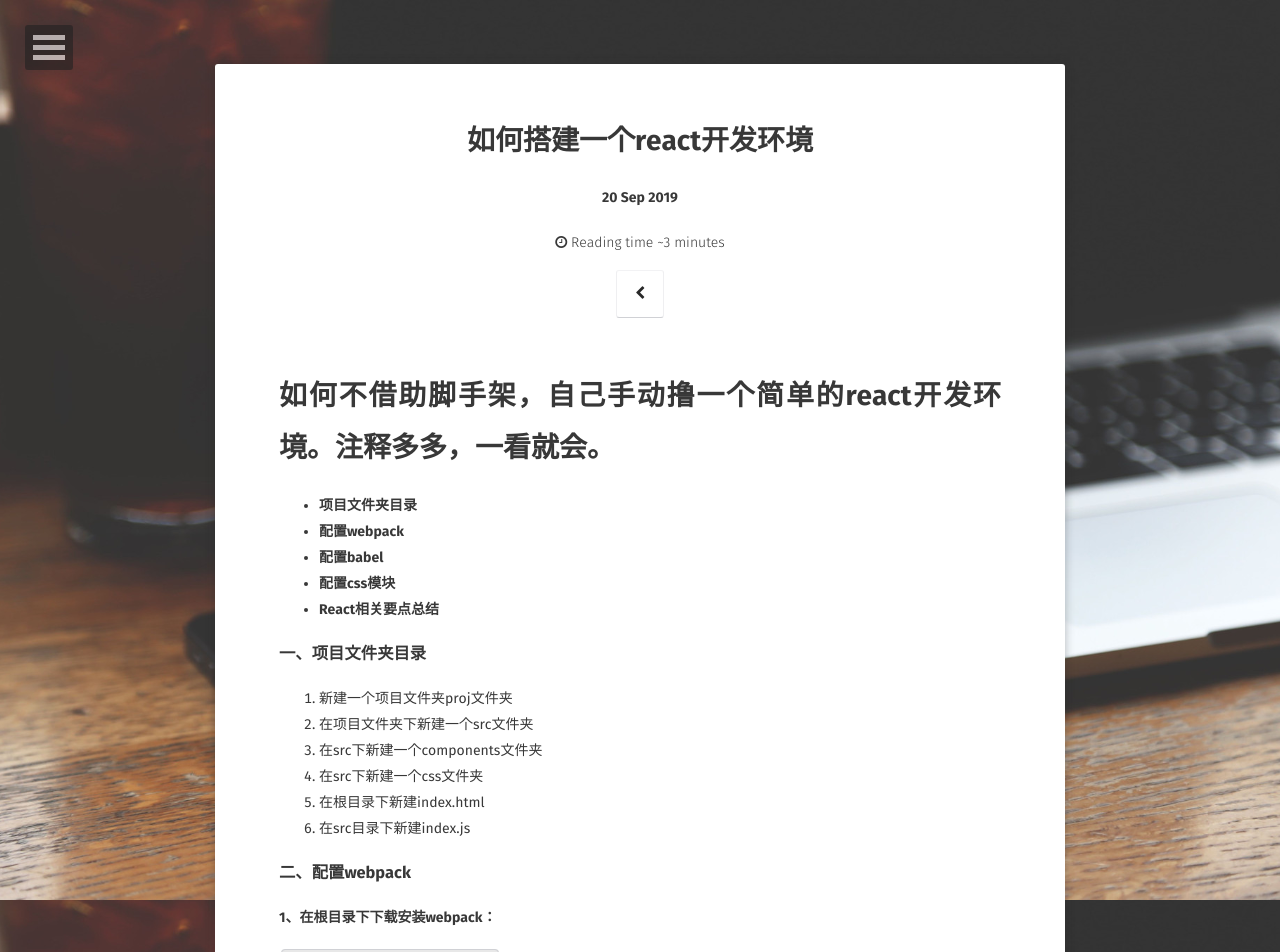
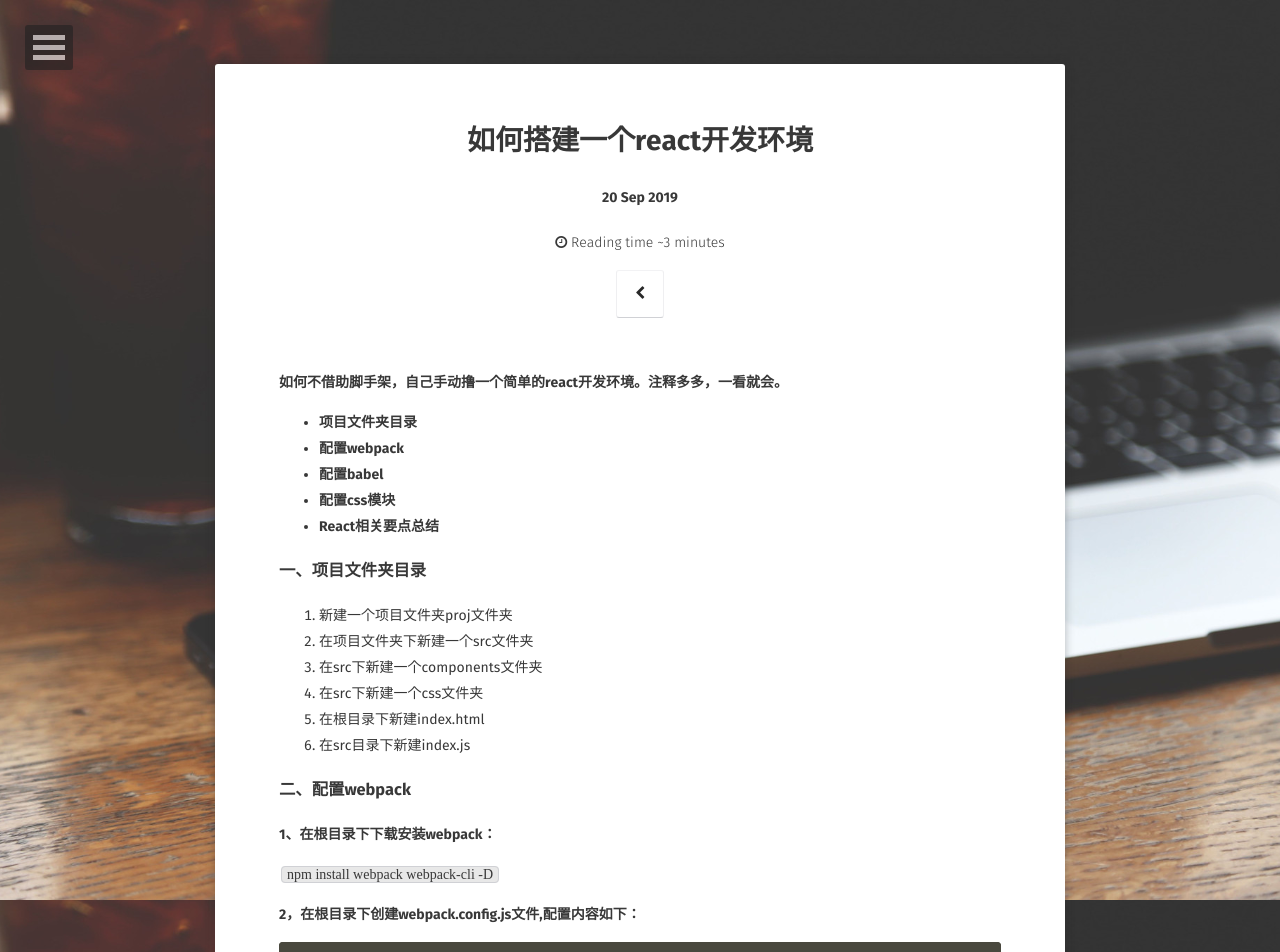
Before and after one commit to thomas-void0/lmxyjy.github.io, a Jekyll site: the page built from _posts/2019-9-20-如何搭建一个react开发环境.md, in a window 1280 px wide. Shown: the top 952 px of the page. Built offline with Jekyll 4.4.1, drawn with Linux system fonts in a browser that asks for light colours; some web fonts are replaced; our own code applies the rules of GitHub Pages for plain Markdown files; comment, search, counter and statistics services are not loaded.

Commit message:
react ingo

```diff
--- a/_posts/2019-9-20-如何搭建一个react开发环境.md
+++ b/_posts/2019-9-20-如何搭建一个react开发环境.md
@@ -1,4 +1,5 @@
-# 如何不借助脚手架，自己手动撸一个简单的react开发环境。注释多多，一看就会。 #
+**如何不借助脚手架，自己手动撸一个简单的react开发环境。注释多多，一看就会。**
+
 - **项目文件夹目录**
 - **配置webpack**
 - **配置babel**
```
